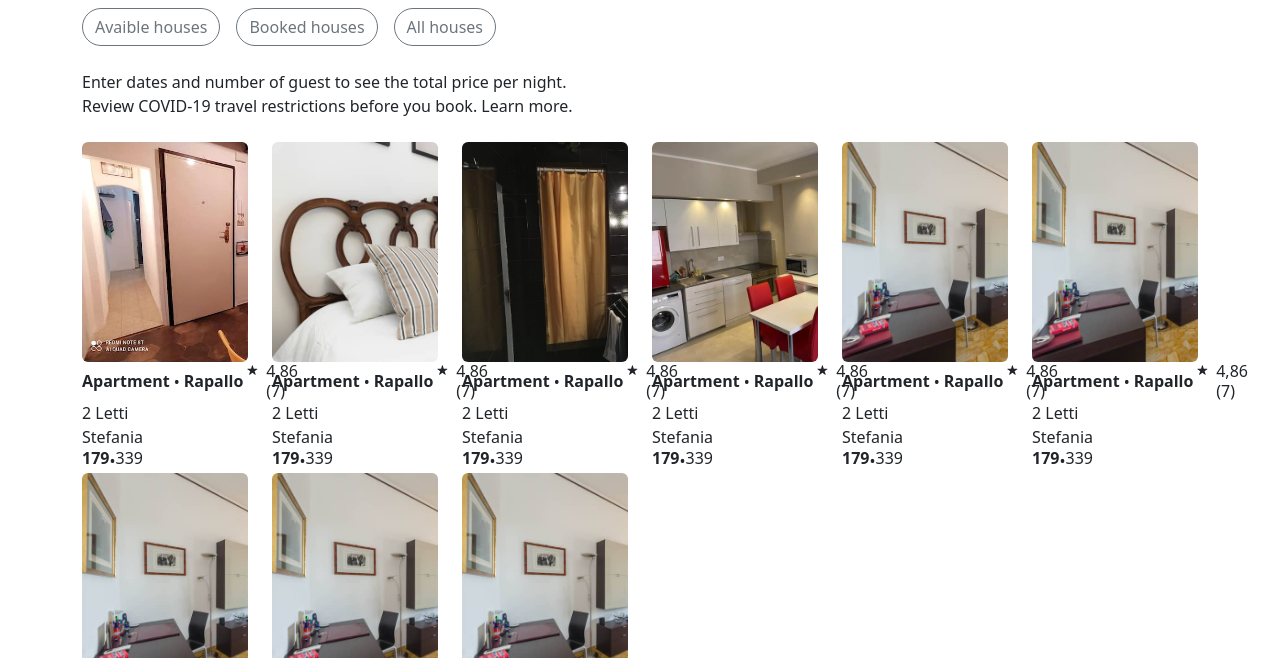
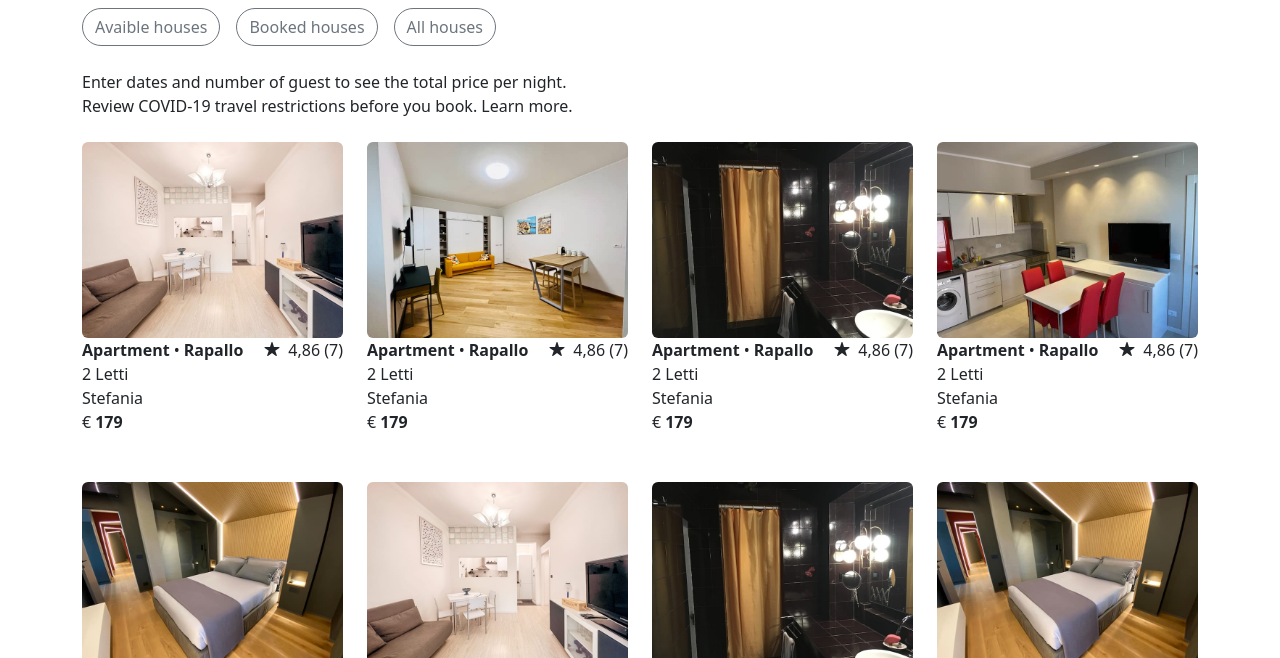
Before and after one commit to emanueleratti/M3BW1, a plain HTML site: page pagina-2.html in a window 1280 px wide. Shown: the part 142-800 px from the top of the page. Drawn offline with nearby package versions, Linux system fonts and the light colour scheme.

Commit message:
modificapagina2

```diff
--- a/css/pagina-2.css
+++ b/css/pagina-2.css
@@ -1,6 +1,6 @@
 /* COLORS */
 :root {
-    --color-default: #FFDF7E;
+  --color-default: #ffdf7e;
 }
 
 /* GENERAL */
@@ -10,7 +10,8 @@
   box-sizing: border-box;
 }
 
-p, h6 {
+p,
+h6 {
   margin-bottom: unset;
 }
 
@@ -24,7 +25,7 @@ p, h6 {
   color: white;
   width: 20px;
   height: 20px;
-    border-radius:50%;
+  border-radius: 50%;
   display: flex;
   align-items: center;
   justify-content: center;
@@ -32,5 +33,16 @@ p, h6 {
 }
 
 .apartment-card .top {
-    height: 220px;
+  height: max-content;
 }
+
+.apartment-card {
+  transition: transform 0.3s ease-in-out;
+  position: relative;
+  z-index: 1;
+}
+.apartment-card:hover {
+  transform: scale(1.1);
+  cursor: pointer;
+  z-index: 2;
+}
--- a/js/pagina-2.js
+++ b/js/pagina-2.js
@@ -1,24 +1,24 @@
 const apartments = {
     genova: [
     {
-        img: "./assets/genova-1.jpeg",
+        img: "./assets/genova-6.jpeg",
         type: "Apartment",
         city: "Rapallo",
         rating: "4,86 (7)",
         beds: "2 Letti",
         host: "Stefania",
-        price: 179,
-        totalPrice: 339
+        price: 179
+
     },
     {
-        img: "./assets/genova-2.jpeg",
+        img: "./assets/genova-8.jpeg",
         type: "Apartment",
         city: "Rapallo",
         rating: "4,86 (7)",
         beds: "2 Letti",
         host: "Stefania",
-        price: 179,
-        totalPrice: 339
+        price: 179
+
     },
     {
         img: "./assets/genova-3.jpeg",
@@ -27,8 +27,8 @@ const apartments = {
         rating: "4,86 (7)",
         beds: "2 Letti",
         host: "Stefania",
-        price: 179,
-        totalPrice: 339
+        price: 179
+
     },
     {
         img: "./assets/genova-4.jpeg",
@@ -37,58 +37,58 @@ const apartments = {
         rating: "4,86 (7)",
         beds: "2 Letti",
         host: "Stefania",
-        price: 179,
-        totalPrice: 339
+        price: 179
+
     },
     {
-        img: "./assets/genova-5.jpeg",
+        img: "./assets/genova-7.jpeg",
         type: "Apartment",
         city: "Rapallo",
         rating: "4,86 (7)",
         beds: "2 Letti",
         host: "Stefania",
-        price: 179,
-        totalPrice: 339
+        price: 179
+
     },
     {
-        img: "./assets/genova-5.jpeg",
+        img: "./assets/genova-6.jpeg",
         type: "Apartment",
         city: "Rapallo",
         rating: "4,86 (7)",
         beds: "2 Letti",
         host: "Stefania",
-        price: 179,
-        totalPrice: 339
+        price: 179
+
     },
     {
-        img: "./assets/genova-5.jpeg",
+        img: "./assets/genova-3.jpeg",
         type: "Apartment",
         city: "Rapallo",
         rating: "4,86 (7)",
         beds: "2 Letti",
         host: "Stefania",
-        price: 179,
-        totalPrice: 339
+        price: 179
+
     },
     {
-        img: "./assets/genova-5.jpeg",
+        img: "./assets/genova-7.jpeg",
         type: "Apartment",
         city: "Rapallo",
         rating: "4,86 (7)",
         beds: "2 Letti",
         host: "Stefania",
-        price: 179,
-        totalPrice: 339
+        price: 179
+
     },
     {
-        img: "./assets/genova-5.jpeg",
+        img: "./assets/genova-4.jpeg",
         type: "Apartment",
         city: "Rapallo",
         rating: "4,86 (7)",
         beds: "2 Letti",
         host: "Stefania",
-        price: 179,
-        totalPrice: 339
+        price: 179
+
     },
 
     ],
@@ -107,7 +107,7 @@ const cardCreation = (cardData) => {
     card.querySelector(".apartment-card .bottom .beds").textContent = cardData.beds;
     card.querySelector(".apartment-card .bottom .host").textContent = cardData.host;
     card.querySelector(".apartment-card .bottom .price").textContent = cardData.price;
-    card.querySelector(".apartment-card .bottom .total-price").textContent = cardData.totalPrice;
+
     apartmentCardContainer.appendChild(card);
 }
 
--- a/pagina-2.html
+++ b/pagina-2.html
@@ -37,9 +37,11 @@
         </div>
         <div class="row apartment-card-container">
             <template id="apartment-card-template">
-                <div class="col-2 apartment-card">
+
+                <div class="col-10 col-sm-6 col-md-4 col-lg-3 apartment-card mb-3 mb-lg-5">
+
                     <div class="top overflow-hidden w-100 rounded-2 justify-content-center">
-                        <img class="h-100 object-fit-fill" src="" alt="">
+                        <img class="img-fluid" src="" alt="">
                     </div>
                     <div class="bottom">
                         <div class="d-flex gap-1 align-items-center">
@@ -54,12 +56,14 @@
                         <p class="description"></p>
                         <p class="beds"></p>
                         <p class="host"></p>
-                        <div class="d-flex">
+                        <div class="d-flex align-items-center justify-content-start gap-1">
+                            <p>€</p>
+
                             <h6 class="price bold"></h6>
-                            <span>•</span>
-                            <h6 class="total-price"></h6>
+
                         </div>
                     </div>
+
                 </div>
             </template>
         </div>
```
Lines whose indentation alone changed are shown as unchanged.
